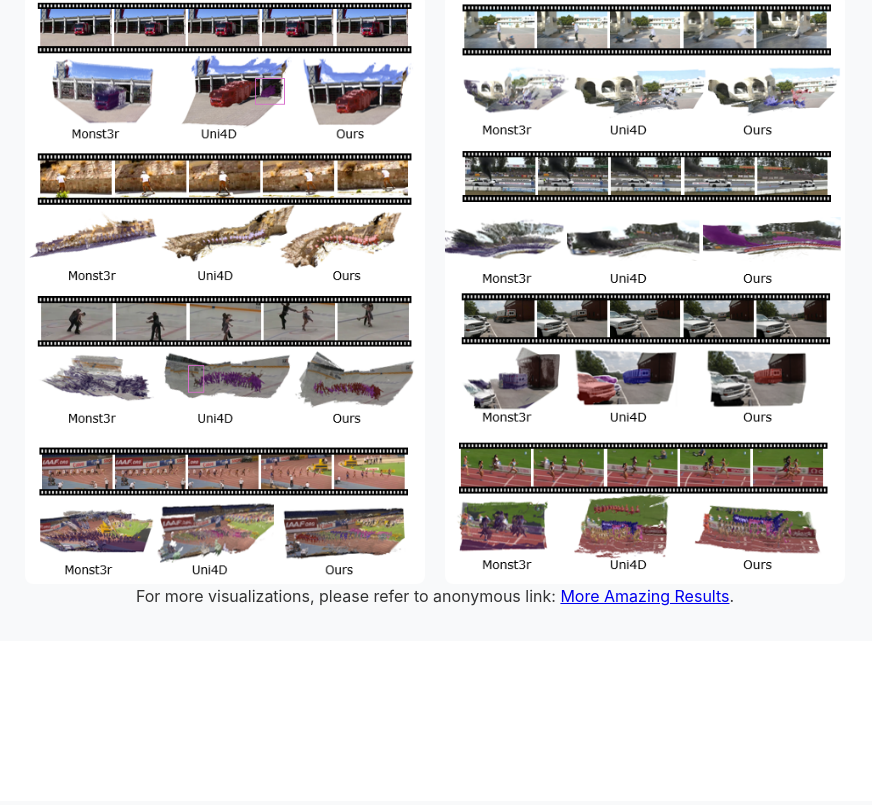
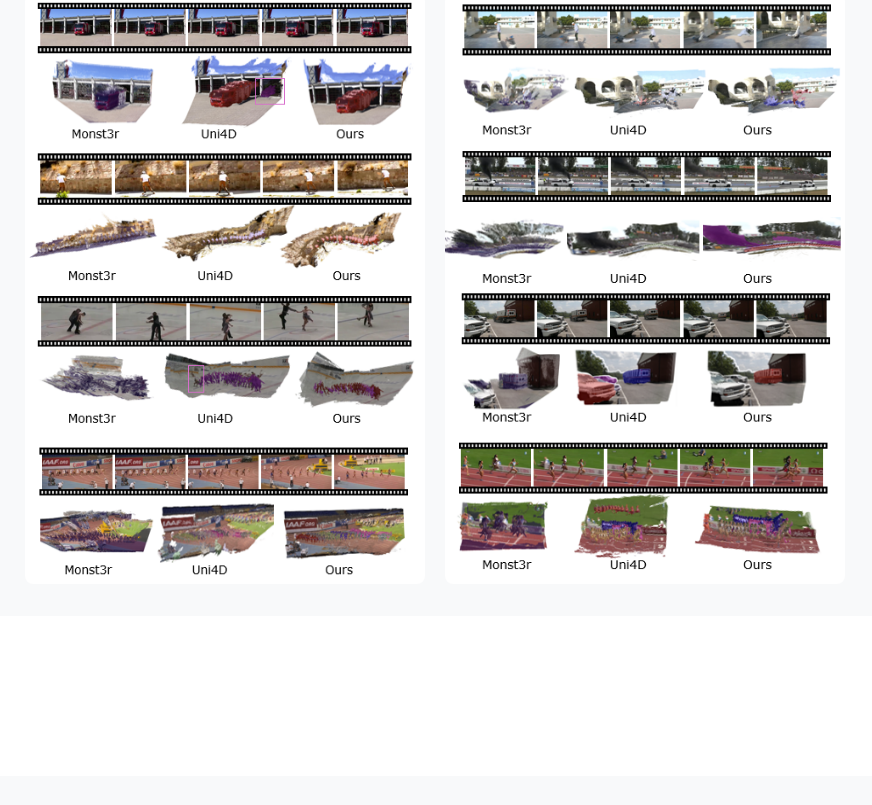
Before and after one commit to dynamic-verse/dynamic-verse.github.io, a plain HTML site: page index.html in a window 1280 px wide. Shown: the part 6744-7549 px from the top of the page, without its empty margins (205-1077 px from the left). Drawn offline with nearby package versions, Linux system fonts and the light colour scheme.

Commit message:
chore: Update

```diff
--- a/index.html
+++ b/index.html
@@ -167,7 +167,7 @@
                 <img src="assets/suppl_vis_1.png" alt="" style="width: 45%; max-width: 400px; height: auto; border-radius: 8px;">
                 <img src="assets/suppl_vis_2.png" alt="" style="width: 45%; max-width: 400px; height: auto; border-radius: 8px;">
             </div>
-            For more visualizations, please refer to anonymous link:  <a href="https://anonymous_dynamicverse.github.io/" target="_blank">More Amazing Results</a>.
+            <!-- For more visualizations, please refer to anonymous link:  <a href="https://anonymous_dynamicverse.github.io/" target="_blank">More Amazing Results</a>. -->
             </div>
         </div>
     </section>
```
